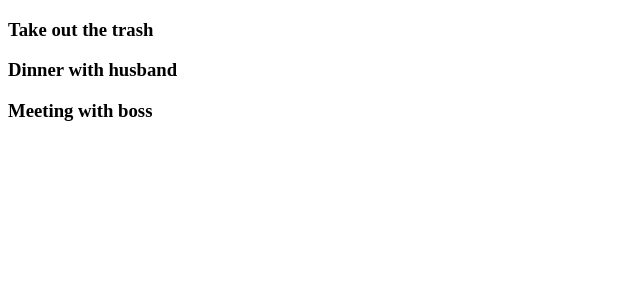
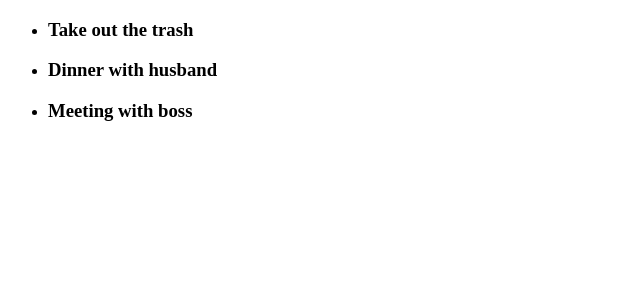
Before and after one commit to MisticG/ReactTodo, a React (Create React App) app: page / in a window 1280 px wide. Shown: the top 300 px of the page, without its empty margins (0-640 px from the left). Built offline with nearby package versions, Linux system fonts and the light colour scheme.

Commit message:
added key in list

```diff
--- a/src/components/ToDo.tsx
+++ b/src/components/ToDo.tsx
@@ -7,10 +7,23 @@ interface Props {
 
 class ToDo extends Component<Props, {}> {
 
+  private get todoList() {
+    const todoes = this.props.todos.map((todo) =>{
+      return (
+        <li key={todo.id}>
+            <h3>{todo.title}</h3>
+        </li>
+      )
+    })
+    return todoes
+  }
+
   render() {
-   return this.props.todos.map((todo) => (
-       <h3>{todo.title}</h3>
-   ))
+    return (
+      <ul>
+        {this.todoList}
+      </ul>
+    )
   }
 }
 
```
